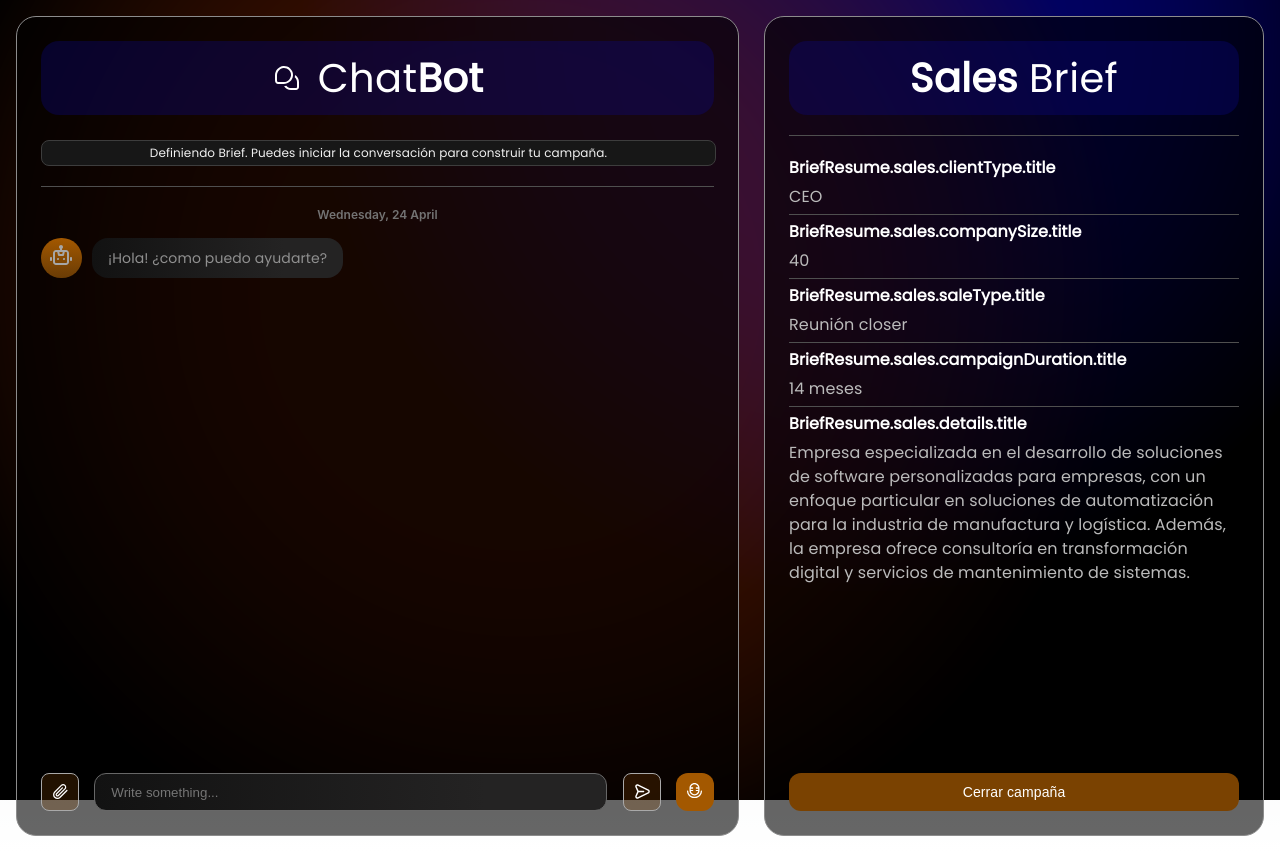
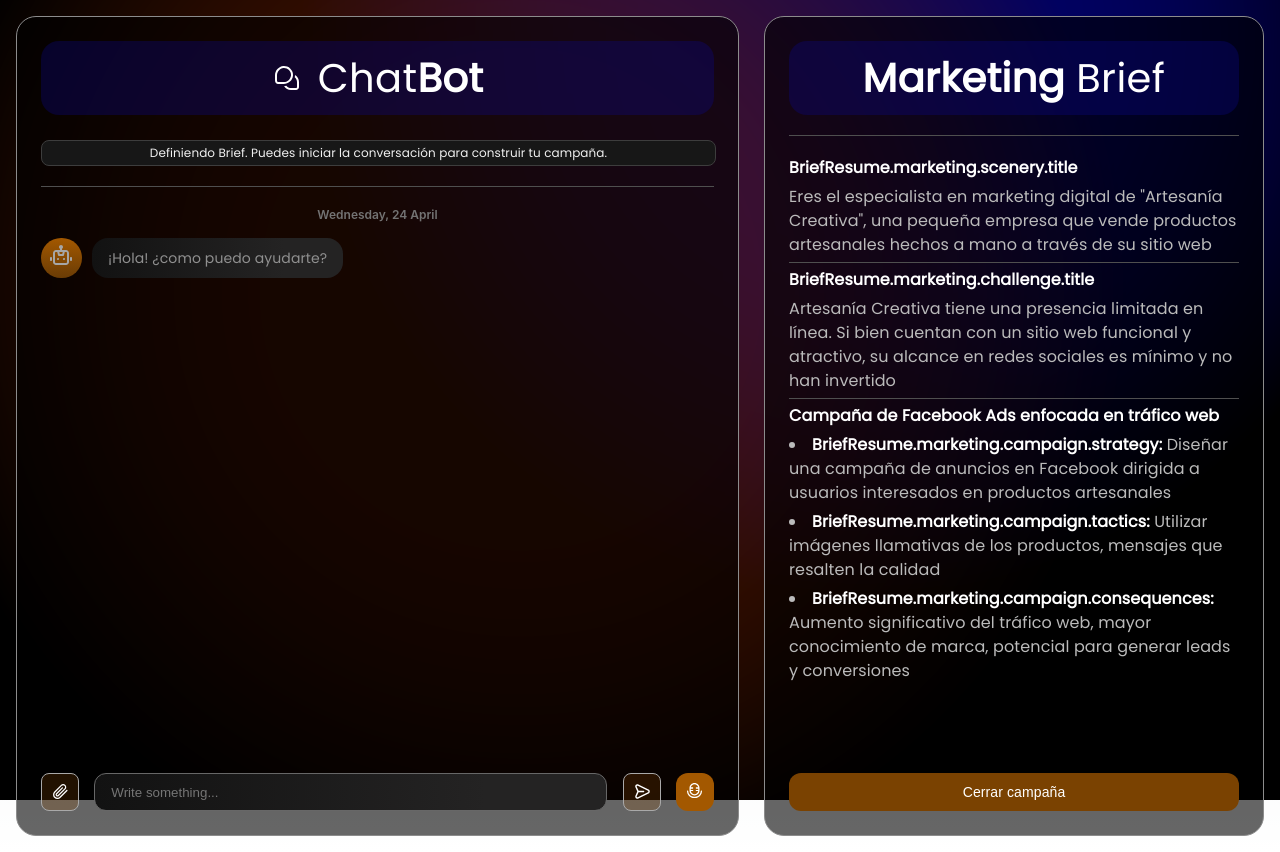
Before and after one commit to stra-ia/business-simulation-front, a Next.js app: page /en/chat in a window 1280 px wide. Built offline with nearby package versions, Linux system fonts and the light colour scheme; what i18next-resources-to-backend would draw is missing.

Commit message:
change: modified index on sales object, added styles for marketing points

```diff
--- a/src/app/[lng]/chat/components/brief/BriefResume.module.css
+++ b/src/app/[lng]/chat/components/brief/BriefResume.module.css
@@ -33,3 +33,30 @@
   text-align: left;
   color: #bbbbbb;
 }
+
+.resumeSectionList{
+  /* font-family: Poppins; */
+  font-size: 16px;
+  font-weight: 700;
+  line-height: 24px;
+  letter-spacing: 0.0075em;
+  text-align: left;
+
+  color: #bbbbbb !important;
+}
+
+.resumeSectionListSpanTitle{
+  color: #ffffff !important;
+  font-weight: 600;
+  font-size: 16px;
+  line-height: 24px;
+  letter-spacing: 0.75%;
+}
+
+.resumeSectionListSpanDescription{
+  font-size: 16px;
+  font-weight: 400;
+  line-height: 24px;
+  letter-spacing: 0.0075em;
+  text-align: left;
+}
--- a/src/app/[lng]/chat/components/brief/BriefResume.tsx
+++ b/src/app/[lng]/chat/components/brief/BriefResume.tsx
@@ -7,13 +7,14 @@ import { useAtom, useAtomValue } from 'jotai';
 import { Area, typeArea } from '@/atoms/type';
 
 interface briefResume {
-    clientType?: string,
+    customer?: string,
     companySize?: number,
-    saleType?: string,
+    salesApproach?: string,
     campaignDuration?: string,
     details?: string
     scenery?: string,
-    challenge?: number,
+    challenge?: string,
+    campaign?: any
 }
 
 export default function BriefResume() {
@@ -23,30 +24,55 @@ export default function BriefResume() {
     const type: any = useAtomValue(typeArea);
 
     const getIndexLng = () => {
+        // return 'marketing'
         if ( type == Area.SALES ) return 'sales';
         else return 'marketing'
     }
 
     const resume : briefResume = {
-        clientType: 'CEO',
-        companySize: 40,
-        saleType: 'Reunión closer',
-        campaignDuration: '14 meses',
-        details: 'Empresa especializada en el desarrollo de soluciones de software personalizadas para empresas, con un enfoque particular en soluciones de automatización para la industria de manufactura y logística. Además, la empresa ofrece consultoría en transformación digital y servicios de mantenimiento de sistemas.'
+        // customer: 'CEO',
+        // companySize: 40,
+        // salesApproach: 'Reunión closer',
+        // campaignDuration: '14 meses',
+        // details: 'Empresa especializada en el desarrollo de soluciones de software personalizadas para empresas, con un enfoque particular en soluciones de automatización para la industria de manufactura y logística. Además, la empresa ofrece consultoría en transformación digital y servicios de mantenimiento de sistemas.',
+        scenery: 'Eres el especialista en marketing digital de "Artesanía Creativa", una pequeña empresa que vende productos artesanales hechos a mano a través de su sitio web',
+        challenge: 'Artesanía Creativa tiene una presencia limitada en línea. Si bien cuentan con un sitio web funcional y atractivo, su alcance en redes sociales es mínimo y no han invertido',
+        campaign: {
+            strategy: 'Diseñar una campaña de anuncios en Facebook dirigida a usuarios interesados en productos artesanales',
+            tactics: 'Utilizar imágenes llamativas de los productos, mensajes que resalten la calidad',
+            consequences: 'Aumento significativo del tráfico web, mayor conocimiento de marca, potencial para generar leads y conversiones'
+        }
     }
 
 
-    function getValueByKey( k : any) {
-        return resume[k];
+
+    function getValueByKey( object: any, k : any) {
+        return object[k];
       }
 
     return (
             <div className={style.card} >
             {
                 Object.keys(resume).map((val, key) => (
-                    <div className={val != 'details' ? style.resumeSection : style.resumeSectionMore}>
-                        <p className={style.resumeSectionTitle}> {t(`BriefResume.${getIndexLng()}.${val}.title`)} </p>
-                        <p className={style.resumeSectionDescription}>{`${getValueByKey(val)}`}</p>
+                    <div className={ val != 'details' && val != 'campaign' ? style.resumeSection : style.resumeSectionMore}>
+
+                        {
+                            val != 'campaign' ?
+                            <>
+                                <p className={style.resumeSectionTitle}> {t(`BriefResume.${getIndexLng()}.${val}.title`)} </p>
+                                <p className={style.resumeSectionDescription}>{`${getValueByKey(resume, val)}`}</p>
+                            </>
+                            :
+                            <>
+                                <p className={style.resumeSectionTitle}>Campaña de Facebook Ads enfocada en tráfico web</p>
+                                    {Object.keys(resume.campaign).map((value,k) => (
+                                    <li className={style.resumeSectionList}>
+                                       <span className={style.resumeSectionListSpanTitle}>{t(`BriefResume.${getIndexLng()}.${val}.${value}`)}: </span>
+                                       <span className={style.resumeSectionListSpanDescription}>{getValueByKey(getValueByKey(resume,val), value)}</span>
+                                    </li>
+                                ))}
+                            </>
+                        }
                     </div>
                 ))
             }
--- a/src/app/[lng]/chat/components/chatbox/utils/enums.ts
+++ b/src/app/[lng]/chat/components/chatbox/utils/enums.ts
@@ -20,7 +20,9 @@ export interface Messages {
     message: string,
     file?: fileType,
     error: boolean,
-    date: string | Date
+    date: string | Date,
+    voice_message?: any,
+    voice?: any
 }
 
 export type HandleAdd = (
--- a/src/app/i18n/locales/en/resume.json
+++ b/src/app/i18n/locales/en/resume.json
@@ -1,7 +1,7 @@
 {
     "BriefResume": {
       "sales": {
-        "clientType": {
+        "customer": {
             "title": "Client Type",
             "description": "Define clear goals and deadlines."
           },
@@ -9,7 +9,7 @@
             "title": "Company Size",
             "description": "Brief description and advantages."
           },
-          "saleType": {
+          "salesApproach": {
             "title": "Sale Type",
             "description": "Client profile and needs."
           },
@@ -28,6 +28,11 @@
         },
         "challenge": {
             "title": "Challenge"
+        },
+        "campaign": {
+          "strategy": "Strategy",
+          "tactics": "Tactics",
+          "consequences": "Consequences"
         }
       }
     }
--- a/src/app/i18n/locales/es/resume.json
+++ b/src/app/i18n/locales/es/resume.json
@@ -1,13 +1,13 @@
 {
     "BriefResume": {
       "sales": {
-        "clientType": {
+        "customer": {
             "title": "Tipo de cliente"
         },
         "companySize": {
             "title": "Tamaño de la empresa"
         },
-        "saleType": {
+        "salesApproach": {
             "title": "Tipo de venta"
         },
         "campaignDuration": {
@@ -23,7 +23,12 @@
         },
         "challenge": {
             "title": "Desafío"
-        }
+        },
+        "campaign": {
+            "strategy": "Estrategia",
+            "tactics": "Tacticas",
+            "consequences": "Consequencias"
+          }
       }
     }
   }
--- a/src/atoms/type.ts
+++ b/src/atoms/type.ts
@@ -5,4 +5,4 @@ export enum Area  {
     SALES = 'Sales'
 }
 
-export const typeArea = atom<Area | null>(Area.SALES)
+export const typeArea = atom<Area | null>(Area.MARKETING)
```
